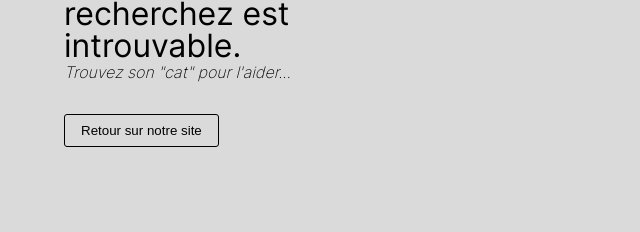
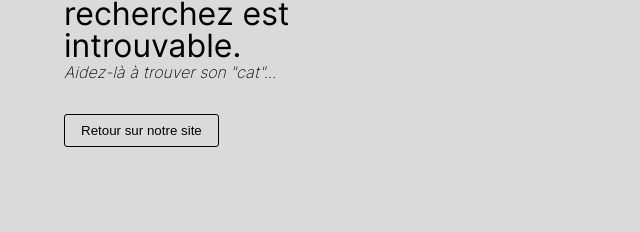
Before and after one commit to Jofresh/404, a plain HTML site: page index.html in a window 1280 px wide. Shown: the part 427-659 px from the top of the page, 64-704 px from the left. Drawn offline with Linux system fonts and the light colour scheme.

Commit message:
fix: html tip text & .md files

```diff
--- a/index.html
+++ b/index.html
@@ -34,7 +34,7 @@
             recherchez est<br />
             introuvable.
           </p>
-          <p class="tip">Trouvez son "cat" pour l'aider...</p>
+          <p class="tip">Aidez-là à trouver son "cat"...</p>
         </div>
 
         <button class="home-button">Retour sur notre site</button>
```
Also changed, not shown: 2 other files.
